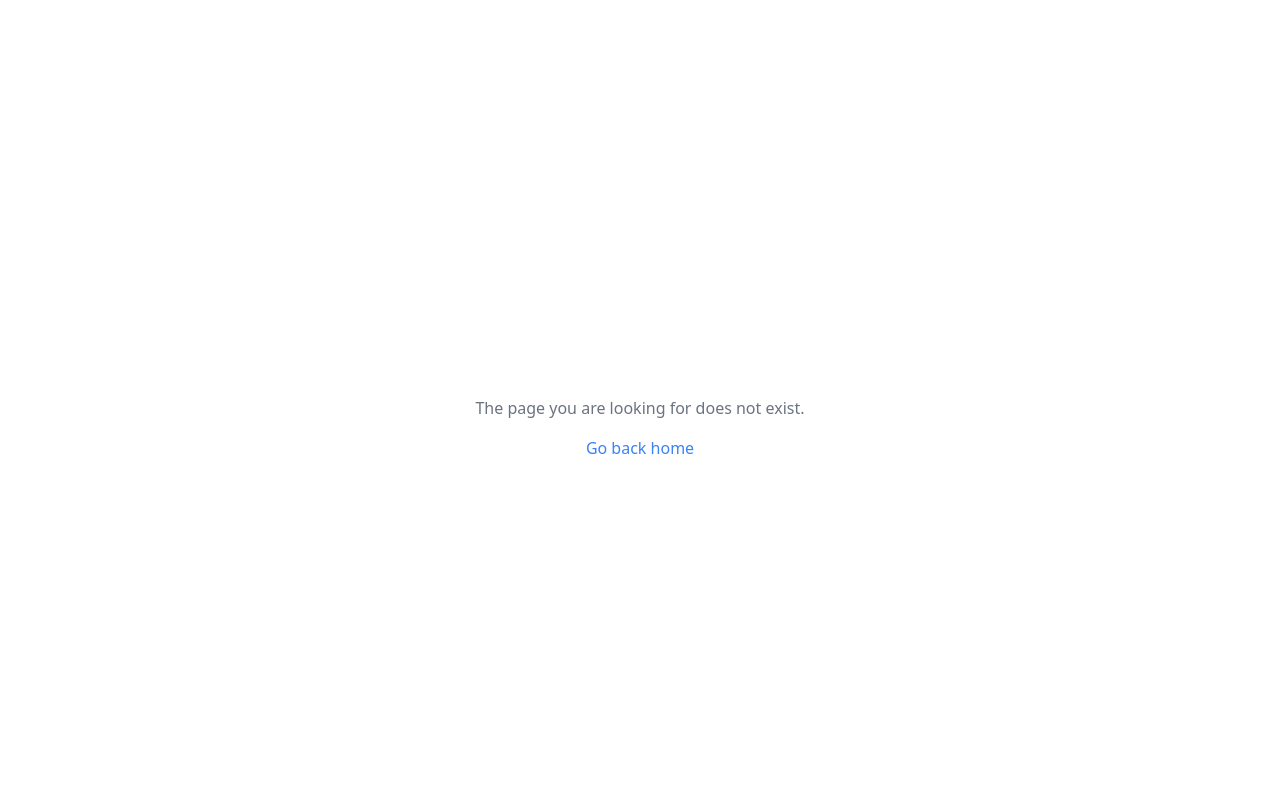
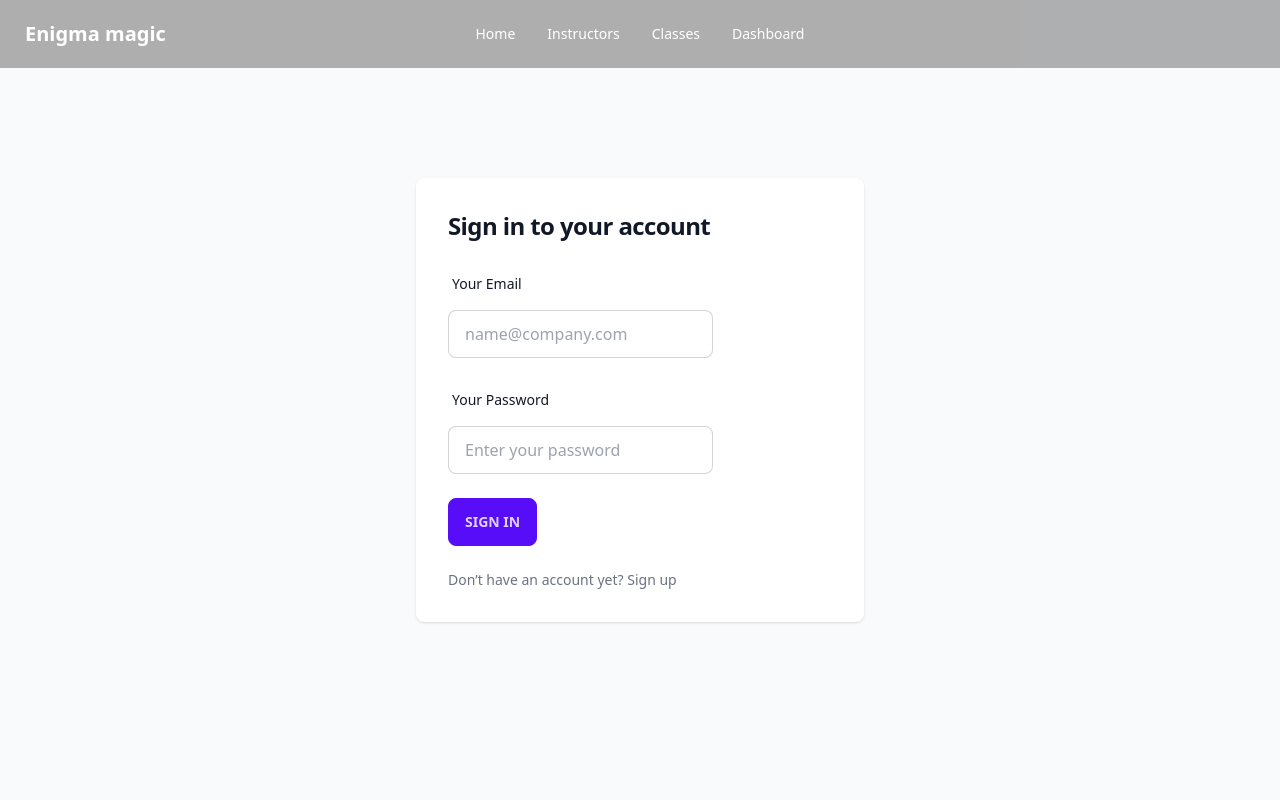
Before and after one commit to XZonRexA1/enigma-magic-client, a React (Vite) app: page /login in a window 1280 px wide. Before the commit this address had no page. Shown: the top 800 px of the page. Built offline with nearby package versions, Linux system fonts and the light colour scheme.

Commit message:
login page added

```diff
--- a/src/components/Home/Home.jsx
+++ b/src/components/Home/Home.jsx
@@ -4,7 +4,7 @@ const Home = () => {
   return (
     <div>
       <Helmet>
-        <title>Enigma | Home</title>
+        <title>Enigma Magic | Home</title>
       </Helmet>
     </div>
   );
--- /dev/null
+++ b/src/components/Login/Login.jsx
@@ -0,0 +1,70 @@
+import { Helmet } from "react-helmet-async";
+import { Link } from "react-router-dom";
+
+const Login = () => {
+  return (
+    <>
+      <Helmet>
+        <title>Enigma Magic | Sign In</title>
+      </Helmet>
+      <section className="bg-gray-50 dark:bg-gray-900 ">
+        <div className="flex flex-col items-center justify-center px-6 py-8 mx-auto md:h-screen lg:h-screen">
+          <div className="w-full bg-white rounded-lg shadow dark:border md:mt-0 sm:max-w-md xl:p-0 dark:bg-gray-800 dark:border-gray-700">
+            <div className="p-6 space-y-4 md:space-y-6 sm:p-8">
+              <h1 className="text-xl font-bold leading-tight tracking-tight text-gray-900 md:text-2xl dark:text-white">
+                Sign in to your account
+              </h1>
+              <form className="space-y-4 md:space-y-6" action="#">
+                <div>
+                  <label className="label">
+                    <span className="block mb-2 text-sm font-medium text-gray-900 dark:text-white">
+                      Your Email
+                    </span>
+                  </label>
+                  <input
+                    type="email"
+                    name="email"
+                    id="email"
+                    className="input input-bordered"
+                    placeholder="name@company.com"
+                    required
+                  />
+                </div>
+                <div>
+                  <label className="label">
+                    <span className="block mb-2 text-sm font-medium text-gray-900 dark:text-white">
+                      Your Password
+                    </span>
+                  </label>
+                  <input
+                    type="password"
+                    name="password"
+                    id="password"
+                    placeholder="Enter your password"
+                    className="input input-bordered"
+                    required
+                  />
+                </div>
+
+                <button type="submit" className="btn btn-primary">
+                  Sign in
+                </button>
+                <p className="text-sm font-light text-gray-500 dark:text-gray-400">
+                  Don’t have an account yet?{" "}
+                  <Link
+                    to="/signup"
+                    className="text-primary-600 dark:text-primary-500"
+                  >
+                    Sign up
+                  </Link>
+                </p>
+              </form>
+            </div>
+          </div>
+        </div>
+      </section>
+    </>
+  );
+};
+
+export default Login;
```
Also changed, not shown: src/Routes/Routes.jsx (+12 -7 lines).
